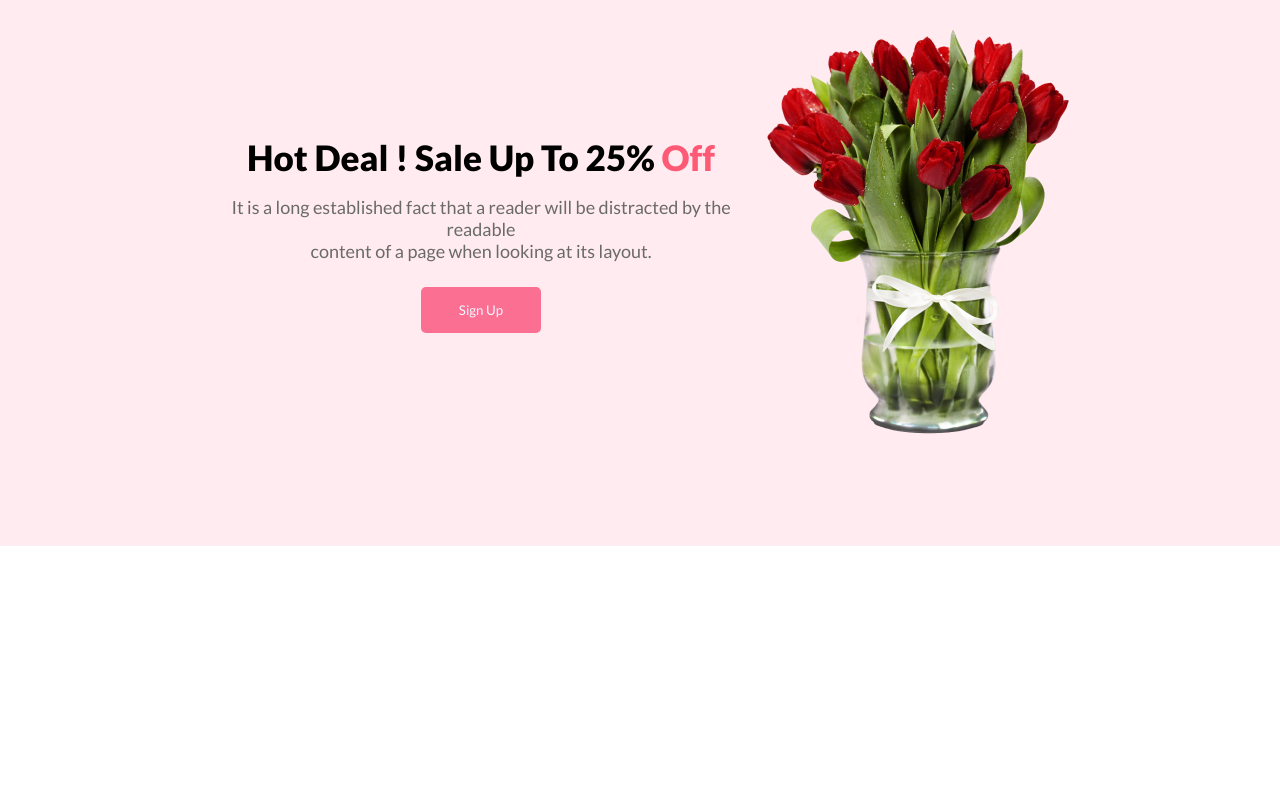
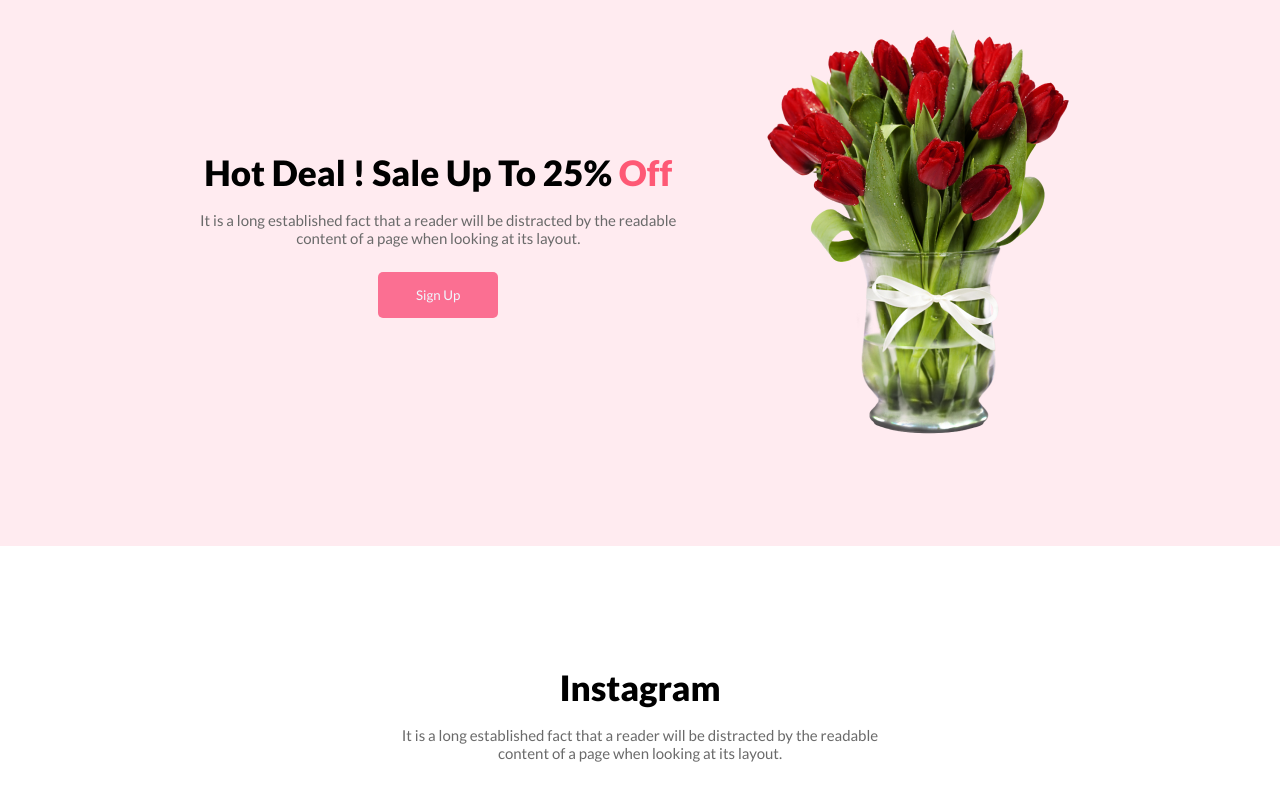
Before and after one commit to 001Rakib/online-flower-shop, a plain HTML site: page index.html in a window 1280 px wide. Shown: the part 1835-2635 px from the top of the page. Before the commit the page ends 2381 px from the top, so only its background shows below. Drawn offline with Linux system fonts and the light colour scheme.

Commit message:
added insta title section

```diff
--- a/index.html
+++ b/index.html
@@ -67,6 +67,11 @@
                 <img src="image/pngwing 8.png" alt="">
             </div>
         </section>
+        <!-- instagram section -->
+        <div class="insta-text">
+            <h1 class="title-primary">Instagram</h1>
+            <p class="insta-desc">It is a long established fact that a reader will be distracted by the readable <br>content of a page when looking at its layout.</p>
+        </div>
 
     </main>
     <footer></footer>
--- a/style.css
+++ b/style.css
@@ -117,6 +117,15 @@
 }
 .deal-desc{
     color: rgb(106, 106, 106);
-    font-size: 18px;
+    font-size: 15px;
     margin-bottom: 25px;
 }
+.insta-text{
+    text-align: center;
+    margin-top: 120px;
+}
+.insta-desc{
+    color: rgb(106, 106, 106);
+    font-size: 15px;
+    margin-bottom: 40px;
+}
```
